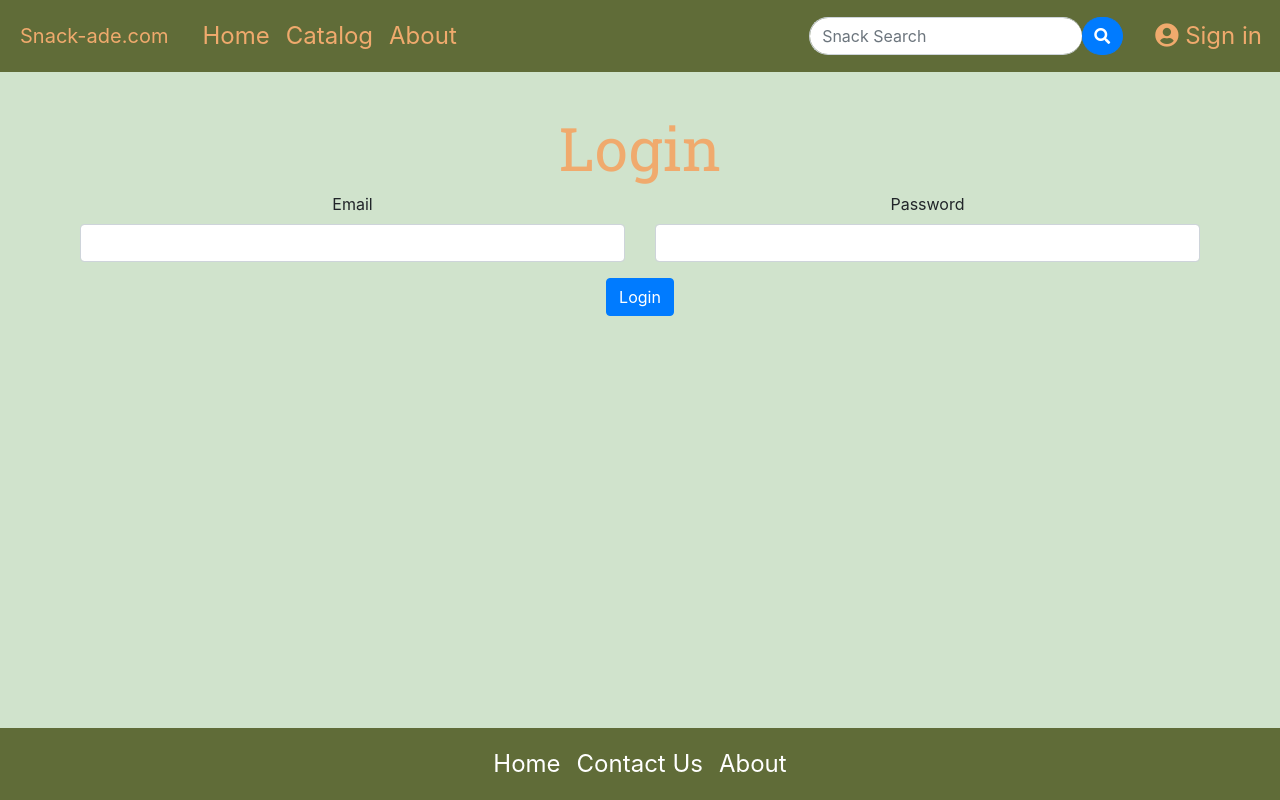
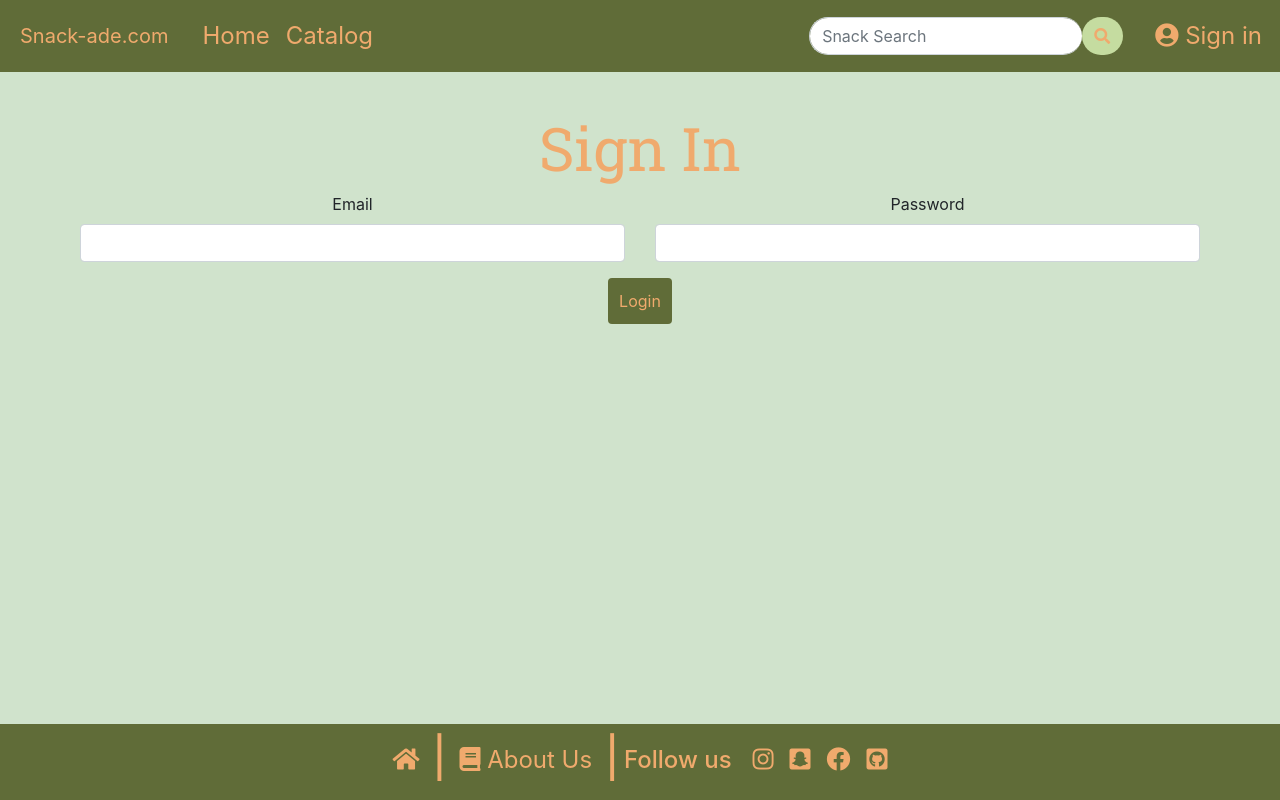
Before and after one commit to techG0LD/Snack-ade, a React (Create React App) app: page /login in a window 1280 px wide. Built offline with nearby package versions, Linux system fonts and the light colour scheme; no server answers.

Commit message:
footer styled

```diff
--- a/public/css/style.css
+++ b/public/css/style.css
@@ -1,4 +1,6 @@
 .App { width: 100vw; height: 100vh; display: flex; flex-direction: column; }
+
+
 
 main { flex: 1; overflow: auto; }
 
@@ -26,6 +28,10 @@ h2{
     margin: 10px;
 }
 
+.link-custom{
+    color:#f0aa6d;
+}
+
 .card {
     display: flex;
     flex-direction: column;
@@ -37,6 +43,36 @@ h2{
     object-fit: cover;
   }
 
+.center-text{
+    padding-top:12px;
+}
+
+.divi{
+    font-size: 40px;
+
+    padding-left: 5px;
+    padding-right: 5px;
+}
+
+.search-butt{
+    background-color: #C5DCA0;
+    color:#f0aa6d;
+}
+
+.sign-up{
+    background-color: #606C38;
+    color: #f0aa6d;
+   border-radius: 10%;
+   padding: 5px 5px 0 5px
+}
+
+.login-up{
+    color:#f0aa6d;
+    background-color: #606C38;
+    margin-top: 400px;
+    padding-top:0px;
+
+}
 .navbar-custom {
     background-color: #606C38;
     color:#f0aa6d;
@@ -73,6 +109,11 @@ nav a {
 
 }
 
+p {
+    font-size:25px;
+
+    padding-top: 30px;
+}
 
 
 nav li {
@@ -87,6 +128,11 @@ nav a:hover {
     text-decoration: none;
 }
 
+.sub-home{
+    background-color: #C5DCA0;
+
+}
+
 main {
     margin-right: 20px;
     margin-left: 20px;
--- a/src/App.jsx
+++ b/src/App.jsx
@@ -15,6 +15,7 @@ import LoginForm from './components/Pages/Login';
 import SignUpForm from './components/Pages/SignUp';
 import Profile from './components/Pages/Profile';
 import UpdateProfile from './components/Pages/UpdateProfile';
+import SnacksIndex from './components/Pages/SnacksIndex';
 
 function App() {
   return (
@@ -38,7 +39,7 @@ function App() {
         <main>
           <Routes>
             <Route exact path='/' element={<Home/>}></Route>
-            <Route exact path = '/catalog' element={<Catalog />}/>
+            <Route exact path = '/catalog' element={<SnacksIndex />}/>
             <Route exact path = '/profile/:user_id' element={<Profile />}/>
             <Route exact path='/profile/:user_id/update' element={<UpdateProfile />}></Route>
             <Route exact path='/about' element={<AboutUs />}></Route>
--- a/src/components/Catalog.jsx
+++ b/src/components/Catalog.jsx
@@ -13,7 +13,7 @@ export default function Catalog() {
 
   useEffect(() => {
     const fetchData = async () => {
-      const response = await fetch("http://localhost:4005/api/snacks/");
+      const response = await fetch("http://localhost:4005/api/snacks/demo");
       const json = await response.json();
       setSnacks(json);
     };
@@ -38,7 +38,7 @@ export default function Catalog() {
                   ${snack.price}
                 </Card.Text>
                 <Link to={`/snacks/${snack.name}`}>
-                  <Button variant="primary">View Details</Button>
+                  <Button className="navbar-custom" ><strong>View Snack</strong></Button>
                 </Link>
               </Card.Body>
             </Card>
--- a/src/components/Footer.jsx
+++ b/src/components/Footer.jsx
@@ -1,5 +1,34 @@
+
+
+// function Footer() {
+
+//     return (
+//         <>
+
+//         <Navbar className='navbar-custom' variant="" >
+
+//             <Container>
+//                 <Nav className="mx-auto">
+//                     <Nav.Link className="nav-link-custom" as={Link} to=""><i class="fa fa-home" aria-hidden="true"></i></Nav.Link>
+//                     <Nav.Link as={Link} to="/contact">Contact Us</Nav.Link>
+//                     <Nav.Link className="nav-link-custom" as={Link} to="/about">
+//                         About
+//                     </Nav.Link>
+//                 </Nav>
+//             </Container>
+//         </Navbar>
+//        </>
+//     )
+// }
+
+// export default Footer;
+
+
+
+
+
+
 import React from 'react'
-import { useState, useEffect, useContext  } from 'react'
 import { Link  } from 'react-router-dom';
 import Navbar from 'react-bootstrap/Navbar';
 import Nav from 'react-bootstrap/Nav';
@@ -14,9 +43,20 @@ function Footer() {
 
             <Container>
                 <Nav className="mx-auto">
-                    <Nav.Link as={Link} to="">Home</Nav.Link>
-                    <Nav.Link as={Link} to="/contact">Contact Us</Nav.Link>
-                    <Nav.Link as={Link} to="/about">About</Nav.Link>
+                    <Nav.Link className="nav-link-custom" as={Link} to=""><i class="fa fa-home" aria-hidden="true"></i></Nav.Link>
+                    <h3 className='divi'>|</h3>
+                    <Nav.Link className="nav-link-custom" as={Link} to="/about">
+                    <i class="fa fa-book" aria-hidden="true"></i>&nbsp;About Us
+                    </Nav.Link>
+                    <h3 className='divi'>|</h3>
+                    <h4 className='center-text'>Follow us &nbsp;</h4>
+
+                      <Nav.Link className="nav-link-custom" as={Link} to="#"><i class="fab fa-instagram" aria-hidden="true"></i></Nav.Link>
+                      <Nav.Link className="nav-link-custom" as={Link} to="#"><i class="fab fa-snapchat-square" aria-hidden="true"></i></Nav.Link>
+                      <Nav.Link className="nav-link-custom" as={Link} to="#"><i class="fab fa-facebook" aria-hidden="true"></i> </Nav.Link>
+                      <Nav.Link className="nav-link-custom" as={Link} to="#"><i class="fab fa-github-square" aria-hidden="true"></i> </Nav.Link>
+
+
                 </Nav>
             </Container>
         </Navbar>
--- a/src/components/Header.jsx
+++ b/src/components/Header.jsx
@@ -61,7 +61,7 @@ function Navigation() {
         </Navbar.Brand>
 
         <Navbar.Toggle className="nav-link-custom" aria-controls="basic-navbar-nav">
-        {/* Replace your icon here */}
+
         <i class="fa fa-bars" aria-hidden="true"></i>
         </Navbar.Toggle>
         <Navbar.Collapse  id="basic-navbar-nav">
@@ -71,9 +71,6 @@ function Navigation() {
             </Nav.Link>
             <Nav.Link className="nav-link-custom" as={Link} to="/catalog">
               Catalog
-            </Nav.Link>
-            <Nav.Link className="nav-link-custom" as={Link} to="/about">
-              About
             </Nav.Link>
           </Nav>
           <SearchBar/>
--- a/src/components/Pages/AboutUs.js
+++ b/src/components/Pages/AboutUs.js
@@ -3,6 +3,10 @@ function AboutUs() {
         <div>
             <div className="AboutUs">
                <h2>Snack-ade : Donating made sweet & simple</h2>
+               <p>Lorem ipsum dolor sit amet, consectetur adipiscing elit. Sed quis leo vitae magna consequat euismod. Fusce id nisi auctor, aliquet nisl at, lacinia augue. Quisque euismod semper lacus, quis tincidunt eros ullamcorper quis. Morbi auctor, nunc quis consequat sagittis, felis nisl vulputate nibh, quis ultrices sapien nisl ac erat. Curabitur quis nisl quis lorem fringilla commodo. Cras vitae nisi ut augue mattis interdum. Mauris quis lacus id leo malesuada mattis. Nunc vitae neque quis massa lobortis blandit. In hac habitasse platea dictumst.
+
+                    Suspendisse potenti. Vivamus quis nisl sit amet nisl tincidunt consequat. Phasellus quis lorem sed lorem condimentum tincidunt. Proin quis nisl quis lorem sagittis sollicitudin. Sed at nisl quis lorem fermentum luctus. Donec quis nisl quis lorem consequat tincidunt. Nulla quis nisl quis lorem sagittis sollicitudin. Sed at nisl quis lorem fermentum luctus. Donec quis nisl quis lorem consequat tincidunt. Nulla quis nisl quis lorem sagittis sollicitudin. Sed at nisl quis lorem fermentum luctus.
+                </p>
             </div>
         </div>
     )
--- a/src/components/Pages/Home.js
+++ b/src/components/Pages/Home.js
@@ -1,6 +1,6 @@
 import Catalog from "../Catalog"
 import MyBanner from "../HBanner"
-
+import { Link } from "react-router-dom";
 
 
 
@@ -9,12 +9,26 @@ function Home() {
         <div>
             <div className="home">
                 <h1 className="">Donating made sweet & simple</h1>
-                <MyBanner/>
-                <h2>This Month's Best Sellers</h2>
-                <Catalog/>
+                <div className="sub-home">
+                    <MyBanner/>
+                </div>
 
-               <br></br>
+
+                    <h2>This Month's Best Sellers</h2>
+                    <Catalog/>
+                    <div className="sub-home">
+                        <h2>Mission Statement</h2>
+                            <p>Lorem ipsum dolor sit amet, consectetur adipiscing elit. Sed quis leo vitae magna consequat euismod. Fusce id nisi auctor, aliquet nisl at, lacinia augue. Quisque euismod semper lacus, quis tincidunt eros ullamcorper quis. Morbi auctor, nunc quis consequat sagittis, felis nisl vulputate nibh, quis ultrices sapien nisl ac erat. Curabitur quis nisl quis lorem fringilla commodo. Cras vitae nisi ut augue mattis interdum. Mauris quis lacus id leo malesuada mattis. Nunc vitae neque quis massa lobortis blandit. In hac habitasse platea dictumst.
+                            Suspendisse potenti. Vivamus quis nisl sit amet nisl tincidunt consequat. Phasellus quis lorem sed lorem condimentum tincidunt. Proin quis nisl quis lorem sagittis sollicitudin. Sed at nisl quis lorem fermentum luctus. Donec quis nisl quis lorem consequat tincidunt. Nulla quis nisl quis lorem sagittis sollicitudin. Sed at nisl quis lorem fermentum luctus. Donec quis nisl quis lorem consequat tincidunt. Nulla quis nisl quis lorem sagittis sollicitudin. Sed at nisl quis lorem fermentum luctus.
+                            </p>
+                        <p>Become a member today, <Link className="sign-up"  to="/sign-up">Sign Up</Link></p>
+                    </div>
+
+
+
             </div>
+            <br></br>
+            <br></br>
         </div>
     )
 }
--- a/src/components/Pages/Login.js
+++ b/src/components/Pages/Login.js
@@ -1,6 +1,7 @@
 import { useContext, useState } from "react"
 import {useNavigate} from "react-router-dom"
 import { CurrentUser } from "../../contexts/CurrentUser"
+import { Link } from "react-router-dom";
 
 function LoginForm() {
 
@@ -42,7 +43,7 @@ function LoginForm() {
 
     return (
         <main>
-            <h1>Login</h1>
+            <h1>Sign In</h1>
             {errorMessage !== null
                 ? (
                     <div className="alert alert-danger" role="alert">
@@ -79,8 +80,13 @@ function LoginForm() {
                         />
                     </div>
                 </div>
-                <input className="btn btn-primary" type="submit" value="Login" />
+                <input className="btn  navbar-custom" type="submit" value="Login" />
             </form>
+
+
+            <div className="login-up">
+                <h3>Don't have an account, <Link className="link-custom"  to="/sign-up">Sign Up Here</Link></h3>
+            </div>
         </main>
     )
 }
--- a/src/components/Pages/SignUp.js
+++ b/src/components/Pages/SignUp.js
@@ -1,7 +1,7 @@
 
 import { useState, useEffect } from "react";
 import { useHistory, useParams } from "react-router";
-import { useNavigate } from "react-router-dom";
+import { useNavigate,Link } from "react-router-dom";
 
 function SignUpForm() {
 
@@ -41,7 +41,7 @@ function SignUpForm() {
     if (usersEmails.includes(email)) {
       // If yes, set an error message in the state
       setUser({ ...user, email:''  });
-      setMsg({error:"This email already exists"})
+      setMsg({error:"An Account has already been created with this email, Please sign in"})
     } else {
       // If no, proceed with the fetch request
       await fetch(`http://localhost:4005/api/users/`, {
@@ -51,7 +51,8 @@ function SignUpForm() {
         },
         body: JSON.stringify(user),
       });
-      navigate("/");
+      setMsg({error:`Account Created, Please Sign in .`})
+      // navigate("/");  take to home page
     }
   }
 
@@ -63,6 +64,8 @@ function SignUpForm() {
     <main>
       <h1>Sign Up</h1>
       {msg.error && <p>{msg.error}</p>}
+
+
 
       <form onSubmit={handleSubmit}>
         <div className="row">
@@ -126,7 +129,7 @@ function SignUpForm() {
             </select>
           </div>
         </div>
-        <input className="btn btn-primary" type="submit" value="Sign Up" />
+        <input className="btn navbar-custom" type="submit" value="Sign Up" />
       </form>
     </main>
   );
--- a/src/components/SearchBar.jsx
+++ b/src/components/SearchBar.jsx
@@ -52,16 +52,15 @@ function SearchBar() {
           value={query}
           onChange={(e) => setQuery(e.target.value)}
           style={{
-            // make the input rounded like a pill
             borderRadius: "50px",
             borderRight: "none",
           }}
         />
         <Button
-          variant="primary"
+          className="search-butt"
+          variant=""
           onClick={handleSearch}
           style={{
-            // make the button rounded like a pill
             borderRadius: "50px",
             borderLeft: "none",
           }}
```
Also changed, not shown: src/components/Pages/SnacksIndex.js (added, +26 -0 lines), 1 other file (tests, documents, lock files or other folders).
